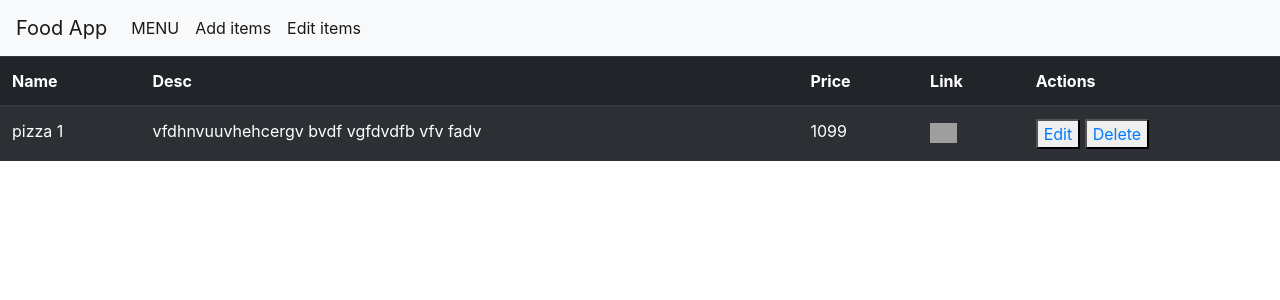
After one commit to prosenjeetshil/Food-Menu-App-Django, a Django app: page /food/edit/ in a window 1280 px wide. The commit adds this page. Shown: the top 300 px of the page. Run offline with Django 4.2, Linux system fonts and the light colour scheme; data comes from the database, SQL or seed files in the repository; both versions use the stored data as it was after the commit; some libraries are stand-ins or nearby versions; grey boxes are pictures that could not be loaded.

Commit message:
feat: crud operations temp

```diff
--- /dev/null
+++ b/myproject/templates/foodapp/EditDetails.html
@@ -0,0 +1,29 @@
+{% extends 'layout.html' %} {% block title %}
+<title>Show/Update Items</title>
+{% endblock %} {% block contents %}
+<table class="table table-striped table-dark">
+  <thead>
+    <tr>
+      <th>Name</th>
+      <th>Desc</th>
+      <th>Price</th>
+      <th>Link</th>
+      <th>Actions</th>
+    </tr>
+  </thead>
+  <tbody>
+    {% for i in obj %}
+    <tr>
+      <td>{{i.fname}}</td>
+      <td>{{i.fdesc}}</td>
+      <td>{{i.fprice}}</td>
+      <td><img src={{i.fimg}} height="20"></td>
+      <td>
+        <button><a href="{% url 'update' i.id %}">Edit</a></button>
+        <button><a href="{% url 'delete' i.id %}">Delete</a></button>
+      </td>
+    </tr>
+    {% endfor %}
+  </tbody>
+</table>
+{% endblock %}
--- a/myproject/templates/layout.html
+++ b/myproject/templates/layout.html
@@ -16,7 +16,7 @@
   </head>
   <body>
     <nav class="navbar navbar-expand-lg navbar-light bg-light">
-      <a class="navbar-brand" href="#">Food App</a>
+      <a class="navbar-brand" href="{% url 'show' %}">Food App</a>
       <button
         class="navbar-toggler"
         type="button"
@@ -30,11 +30,14 @@
       </button>
       <div class="collapse navbar-collapse" id="navbarNavAltMarkup">
         <div class="navbar-nav">
-          <a class="nav-item nav-link active" href="#"
+          <a class="nav-item nav-link active" href="{% url 'show' %}"
             >MENU<span class="sr-only">(current)</span></a
           >
           <a class="nav-item nav-link active" href="{% url 'add' %}"
             >Add items</a
+          >
+          <a class="nav-item nav-link active" href="{% url 'edit' %}"
+            >Edit items</a
           >
           <!-- <a class="nav-item nav-link" href="#">Pricing</a>
           <a class="nav-item nav-link disabled" href="#">Disabled</a> -->
```
Also changed, not shown: myproject/templates/foodapp/confirmDelete.html (added, +14 -0 lines), myproject/db.sqlite3.
